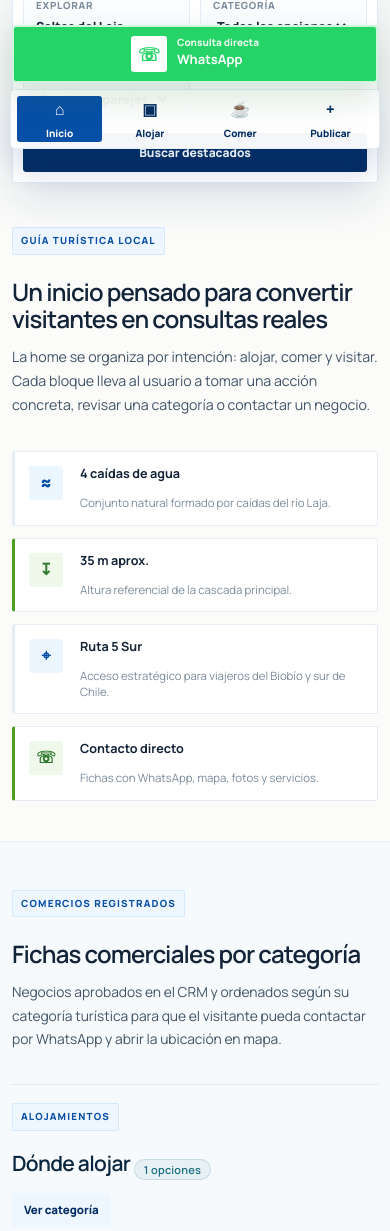
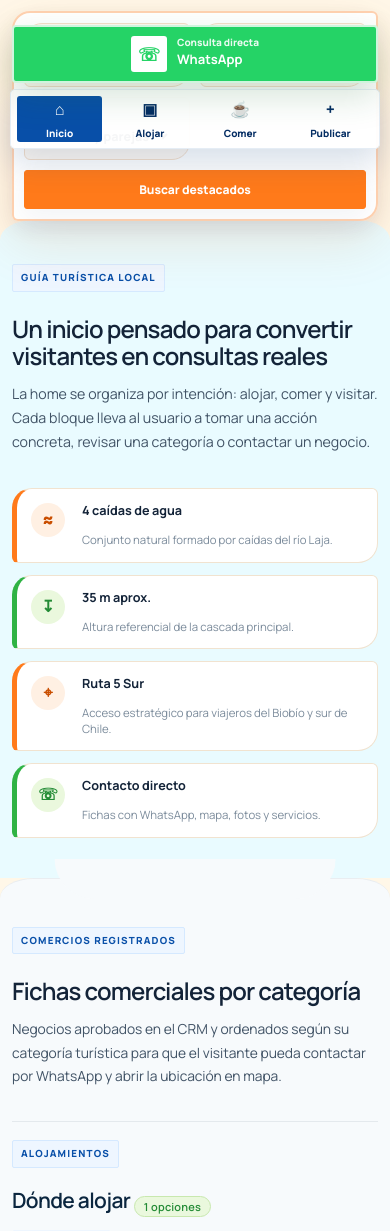
Before and after one commit to erwinislasegura/salto, a PHP site: page / in a window 390 px wide. Shown: the part 685-1916 px from the top of the page. Run offline with PHP 8.4, Linux system fonts and the light colour scheme; data comes from the database, SQL or seed files in the repository.

Commit message:
Refine summer home styling without gradients

```diff
--- a/assets/css/styles.css
+++ b/assets/css/styles.css
@@ -182,3 +182,260 @@ body{background:var(--paper);color:var(--text);font-size:15px;letter-spacing:-.0
 .home-empty-directory{background:#fff;border:1px solid #DFEAF2;border-radius:6px;box-shadow:0 10px 28px rgba(7,34,61,.055);padding:24px;margin-top:22px}
 .home-empty-directory h3{color:#0B263F;font-size:20px;font-weight:650;margin:0 0 8px}.home-empty-directory p{font-size:13.5px;line-height:1.65;color:#5C7184;margin:0 0 16px}
 @media(max-width:680px){.registered-businesses .mini-head{align-items:flex-start}.registered-businesses .mini-head .mini{width:max-content}}
+
+/* v13: home veraniega fresca sin degradados */
+:root{
+  --summer-orange:#FF7A1A;
+  --summer-orange-700:#C94E00;
+  --summer-orange-100:#FFF0E3;
+  --summer-sand:#FFF7E8;
+  --summer-lime:#CFEF3D;
+  --summer-green:#2FB344;
+  --summer-teal:#00A7B5;
+  --summer-sky:#E9FBFF;
+}
+
+body{
+  background:var(--summer-sand);
+}
+
+.agency-hero{
+  background:var(--blue-900);
+}
+
+.agency-hero .hero-slide{
+  background-image:var(--slide)!important;
+}
+
+.agency-hero .hero-slide:before{
+  content:"";
+  position:absolute;
+  inset:0;
+  z-index:1;
+  pointer-events:none;
+  background:rgba(4,31,64,.62);
+}
+
+.agency-hero .hero-slide:after{
+  content:"";
+  position:absolute;
+  inset:0;
+  z-index:1;
+  pointer-events:none;
+  background:none;
+  box-shadow:inset 110px 0 0 rgba(0,167,181,.22),inset -120px 0 0 rgba(255,122,26,.24);
+}
+
+.hero-home:after{
+  background:var(--summer-sand);
+  height:76px;
+  border-radius:0 0 50% 50% / 0 0 100% 100%;
+}
+
+.agency-copy .eyebrow,
+.agency-parallax .eyebrow{
+  background:var(--summer-orange-100);
+  border-color:#FFD4AD;
+  color:#8A3A05;
+}
+
+.agency-panel{
+  border-top:5px solid var(--summer-orange);
+  border-radius:22px 8px 22px 8px;
+  box-shadow:0 24px 54px rgba(4,31,64,.18),0 0 0 1px rgba(255,255,255,.36) inset;
+}
+
+.agency-panel .panel-label{
+  background:var(--summer-orange-100);
+  color:var(--summer-orange-700);
+}
+
+.panel-checks span:before,
+.agency-list span:before{
+  color:var(--summer-orange);
+}
+
+.btn.white{
+  color:#0B3E4A;
+}
+
+.btn.primary,
+.navlinks .cta{
+  background:var(--summer-orange);
+  border-color:var(--summer-orange);
+  color:#fff;
+}
+
+.btn.primary:hover,
+.navlinks .cta:hover{
+  background:var(--summer-orange-700);
+  border-color:var(--summer-orange-700);
+}
+
+.btn.green{
+  background:var(--summer-green);
+  border-color:var(--summer-green);
+  color:#fff;
+}
+
+.btn.green:hover{
+  background:#238B35;
+  border-color:#238B35;
+}
+
+.agency-search{
+  margin-top:-44px;
+}
+
+.agency-search-box{
+  border:2px solid rgba(255,122,26,.34)!important;
+  border-radius:24px 6px 24px 6px!important;
+  box-shadow:0 20px 52px rgba(201,91,11,.14),0 8px 24px rgba(4,45,99,.08)!important;
+}
+
+.agency-search .fieldbox{
+  background:#FFF9F1;
+  border-color:#F4DEC9;
+  border-radius:16px 4px 16px 4px;
+}
+
+.agency-search .fieldbox label,
+.cta-kicker,
+.registered-businesses .mini-head .mini{
+  color:var(--summer-orange-700);
+}
+
+.agency-intro{
+  position:relative;
+  margin-top:-1px;
+  background:var(--summer-sky);
+  border-radius:0 0 72px 72px / 0 0 34px 34px;
+}
+
+.agency-intro:before,
+.registered-businesses:before,
+.agency-map-block:before,
+.agency-business-cta:before{
+  content:"";
+  position:absolute;
+  left:50%;
+  top:-20px;
+  width:min(520px,72vw);
+  height:40px;
+  transform:translateX(-50%);
+  background:inherit;
+  border-radius:0 0 999px 999px;
+  pointer-events:none;
+}
+
+.agency-useful .info-card{
+  border-color:#F1E3D0;
+  border-left:5px solid var(--summer-orange);
+  background:#fff;
+  border-radius:20px 6px 20px 6px;
+}
+
+.agency-useful .info-card.green{
+  border-left-color:var(--summer-green);
+}
+
+.agency-useful .info-icon{
+  background:var(--summer-orange-100)!important;
+  color:var(--summer-orange-700)!important;
+  border-radius:999px!important;
+}
+
+.agency-useful .info-card.green .info-icon{
+  background:#EAF8DD!important;
+  color:#238B35!important;
+}
+
+.registered-businesses{
+  position:relative;
+  background:#FFFDF8;
+  border-radius:72px 72px 0 0 / 34px 34px 0 0;
+}
+
+.home-directory-card{
+  border-color:#EFDCC6;
+  border-radius:22px 6px 22px 6px;
+  box-shadow:0 14px 34px rgba(129,73,18,.08);
+}
+
+.home-directory-card .thumb .tag,
+.badge{
+  background:var(--summer-orange-100);
+  color:var(--summer-orange-700);
+}
+
+.home-directory-card .data span,
+.section-count{
+  background:#EAF8DD;
+  border-color:#C8E8AE;
+  color:#238B35;
+}
+
+.home-directory-card .card-actions a:hover{
+  border-color:var(--summer-orange);
+  color:var(--summer-orange-700);
+}
+
+.agency-parallax{
+  background-image:var(--parallax-img)!important;
+  background-color:#0A4651;
+  box-shadow:inset 0 0 0 9999px rgba(4,31,64,.58);
+  border-radius:0 0 80px 80px / 0 0 36px 36px;
+}
+
+.agency-map-block{
+  position:relative;
+  background:#F4FBF0!important;
+  border-radius:72px 72px 0 0 / 34px 34px 0 0;
+}
+
+.agency-text-card,
+.agency-cta-card,
+.map-box{
+  border-color:#F0DDC5;
+  border-radius:24px 8px 24px 8px;
+  box-shadow:0 18px 42px rgba(129,73,18,.08);
+}
+
+.agency-list span{
+  background:#FFF9F1;
+  border-color:#F1DFC9;
+  border-radius:999px;
+}
+
+.agency-business-cta{
+  position:relative;
+  background:var(--summer-sand);
+}
+
+.agency-cta-card{
+  background:#FFFDF8!important;
+  border-left:6px solid var(--summer-orange)!important;
+}
+
+@media(max-width:680px){
+  body{background:var(--summer-sand)}
+  .agency-hero .hero-slide:after{box-shadow:inset 42px 0 0 rgba(0,167,181,.18),inset -44px 0 0 rgba(255,122,26,.20)}
+  .agency-search{margin-top:0}
+  .agency-search-box,.agency-search .fieldbox,.agency-panel,.home-directory-card,.agency-text-card,.agency-cta-card,.map-box{border-radius:18px 6px 18px 6px!important}
+  .agency-intro,.registered-businesses,.agency-map-block,.agency-parallax{border-radius:34px 34px 0 0 / 20px 20px 0 0}
+}
+
+/* v13 ajuste: quitar degradados heredados en componentes de home */
+.agency-parallax:before{
+  background:rgba(255,255,255,.06)!important;
+}
+
+.agency-map{
+  background:var(--mapimg) center/cover!important;
+  background-color:#0A4651;
+  box-shadow:inset 0 0 0 9999px rgba(4,31,64,.18),var(--shadow);
+}
+
+.home-directory-card .thumb:after{
+  background:rgba(5,35,72,.18);
+}
```
